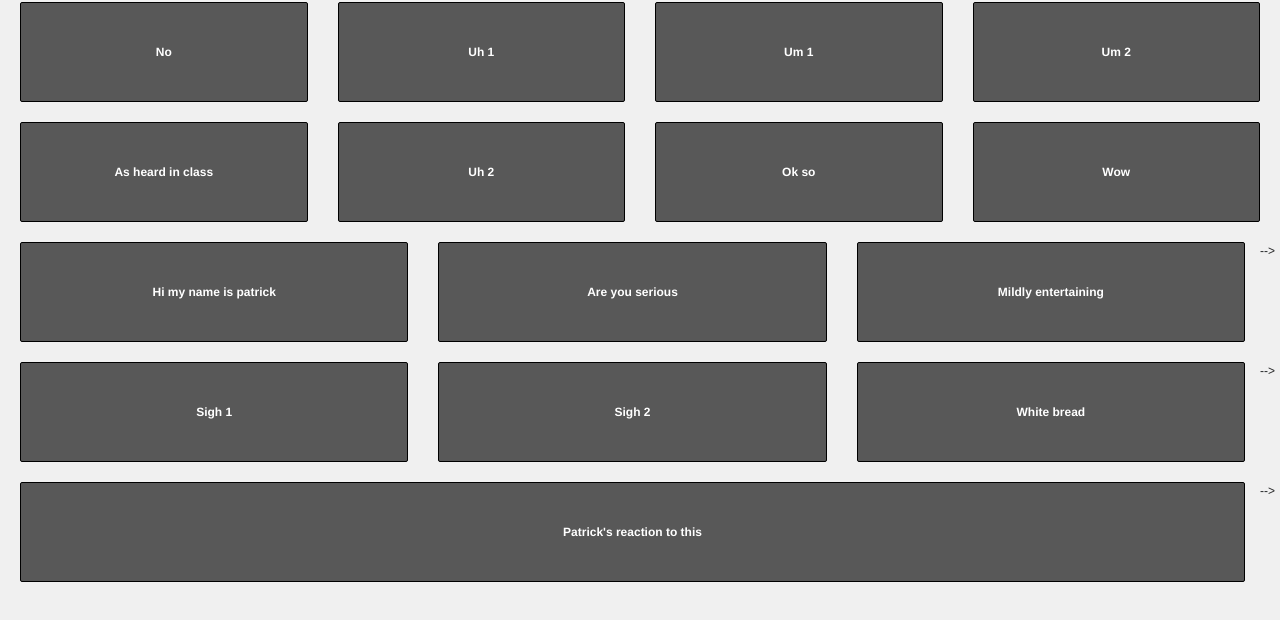
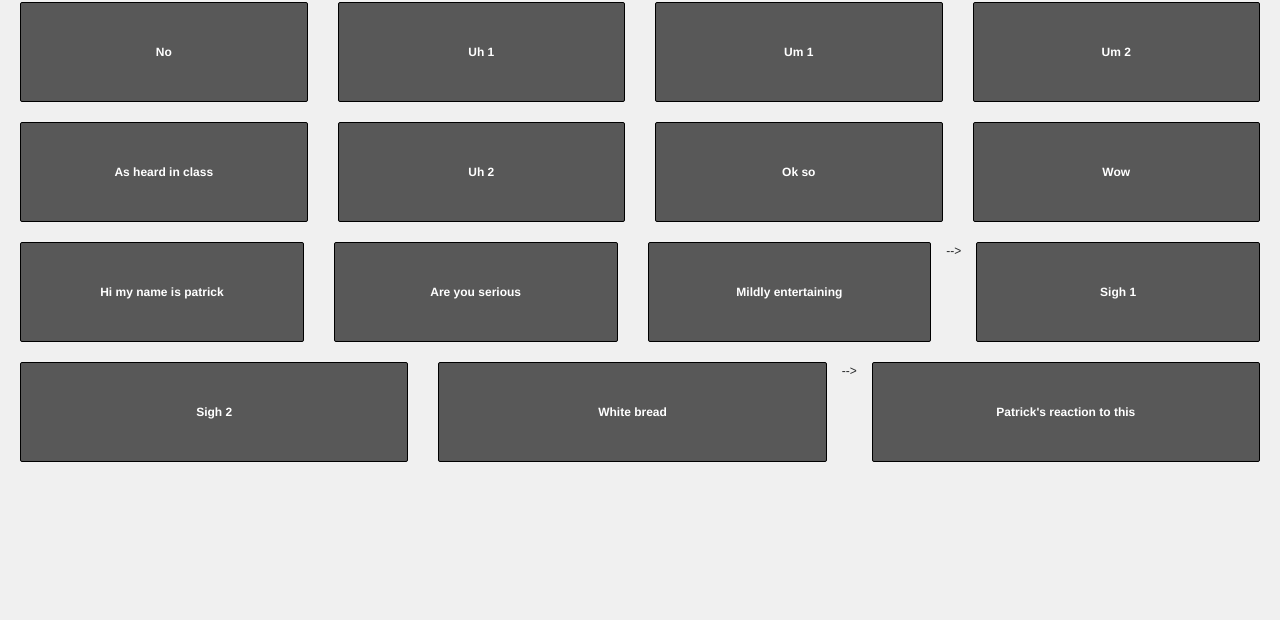
Before and after one commit to patrickboard/patrickboard.github.io, a plain HTML site: page index.html in a window 1280 px wide. Shown: the part 70-690 px from the top of the page. Drawn offline with nearby package versions, Linux system fonts and the light colour scheme; a script that the page names is missing.

Commit message:
rearrange

```diff
--- a/index.html
+++ b/index.html
@@ -29,16 +29,12 @@
 		<div class="col"><button onclick="playSound('sounds/my_name_is.mp3')">Hi my name is patrick</button></div>
 		<div class="col"><button onclick="playSound('sounds/ar_u_series.mp3')">Are you serious</button></div>
 		<div class="col"><button onclick="playSound('sounds/mildly_entertaining.mp3')">Mildly entertaining</button></div> -->
+		<div class="col"><button onclick="playSound('sounds/sigh_01.mp3')">Sigh 1</button></div>
 	</div>
 	<div class="row">
-		<div class="col"><button onclick="playSound('sounds/sigh_01.mp3')">Sigh 1</button></div>
 		<div class="col"><button onclick="playSound('sounds/sigh_02.mp3')">Sigh 2</button></div>
 		<div class="col"><button onclick="playSound('sounds/whitebread.mp3')">White bread</button></div> -->
-	</div>
-	<div class="row">
 		<div class="col"><button onclick="playSound('sounds/creepy.mp3')">Patrick's reaction to this</button></div>
-		<!-- <div class="col"><button onclick="playSound('sounds/sigh_02.mp3')">Sigh 2</button></div> -->
-		<!-- <div class="col"><button onclick="playSound('sounds/whitebread.mp3')">White bread</button></div> --> -->
 	</div>
 	<script>
 		window.AudioContext = window.AudioContext || window.webkitAudioContext;
```
